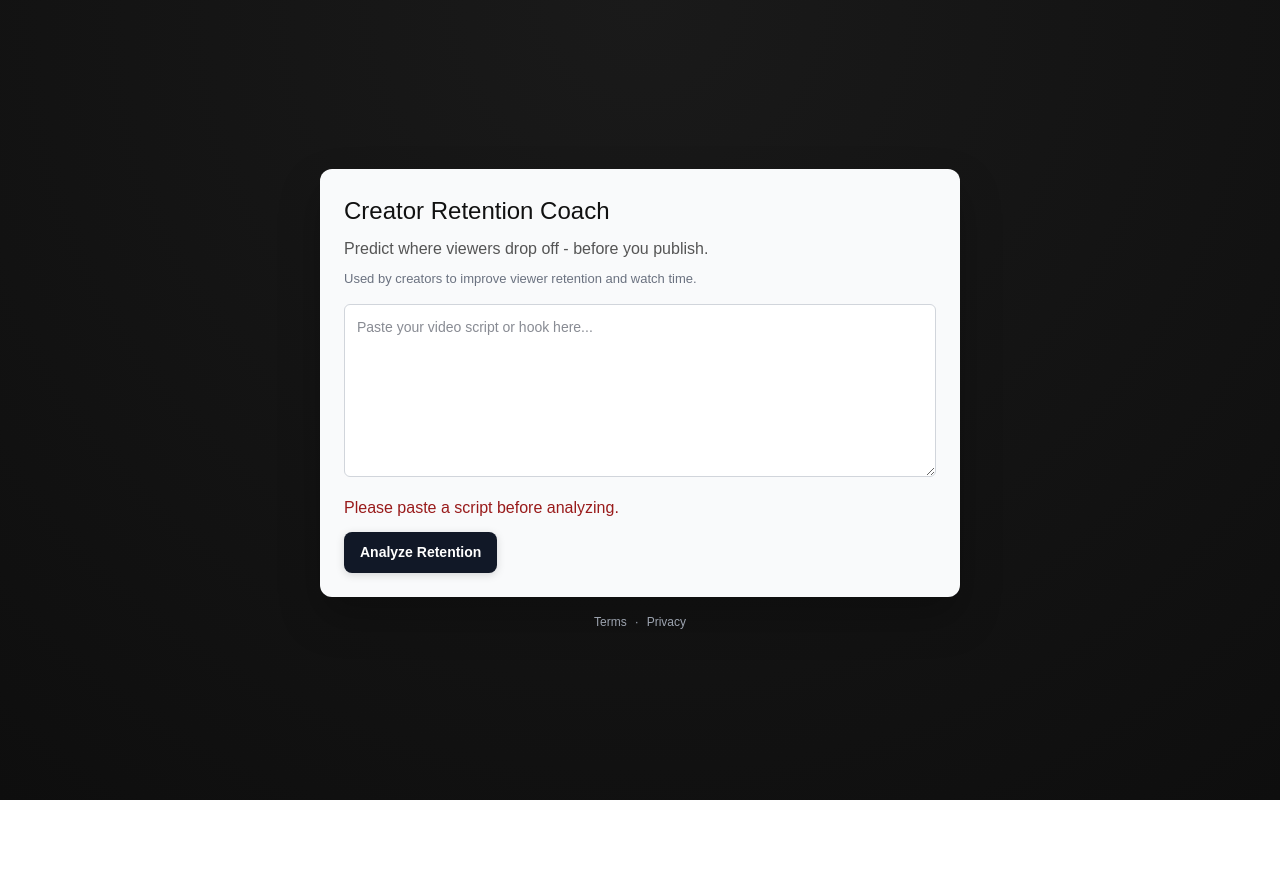
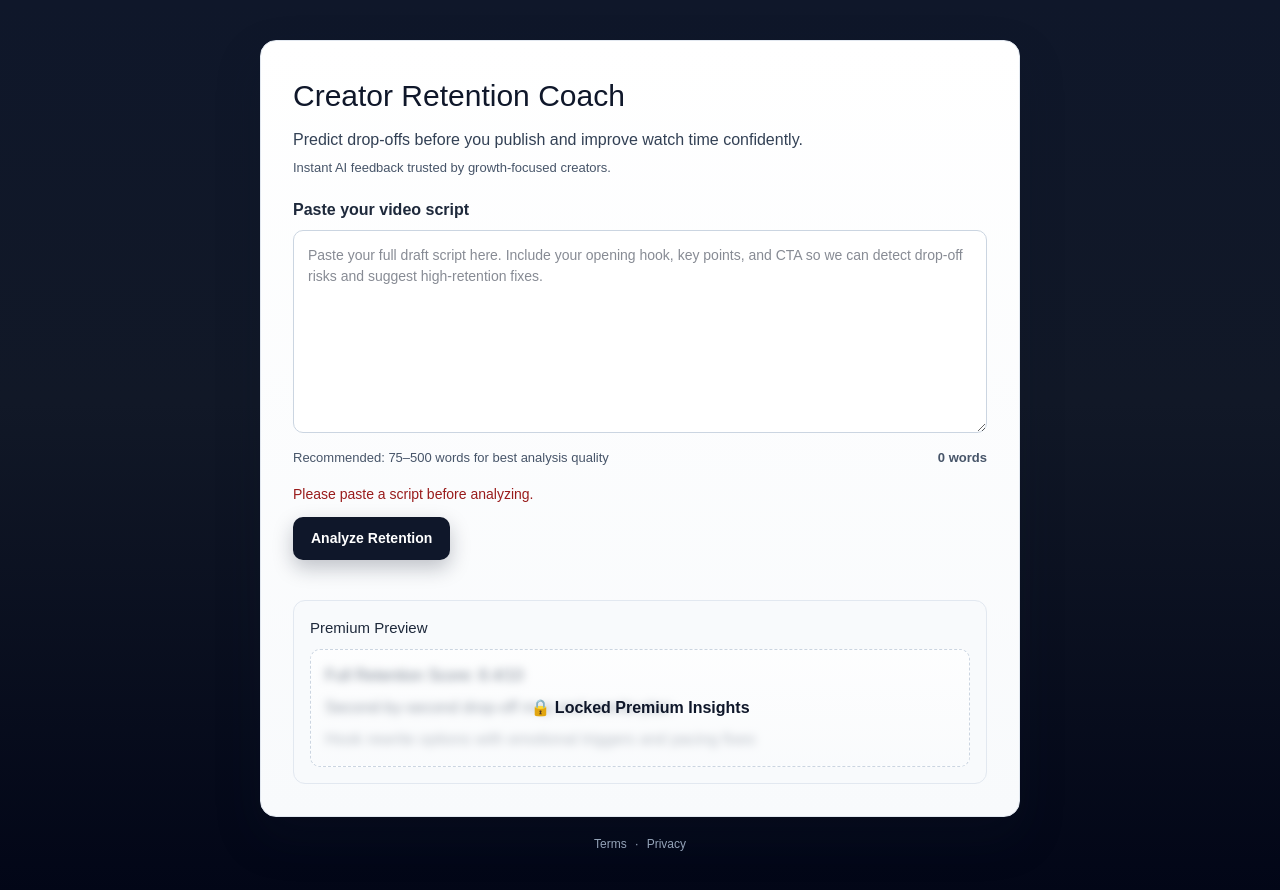
Before and after one commit to tafeemamair/creator-retention-coach, a Next.js app in the folder ui/: page / in a window 1280 px wide. Both pictures are taken after a click on the button "Analyze Retention". Shown: the top 890 px of the page. Before the commit the page ends 800 px from the top, so only its background shows below. Built offline with nearby package versions, Linux system fonts and the light colour scheme.

Commit message:
Improve retention coach UX and paywall flow

```diff
--- a/ui/app/api/create-order/route.ts
+++ b/ui/app/api/create-order/route.ts
@@ -1,11 +1,10 @@
 export const runtime = "nodejs";
 
 import { NextResponse } from "next/server";
+import Razorpay from "razorpay";
 
 export async function POST() {
   try {
-    const Razorpay = require("razorpay");
-
     const razorpay = new Razorpay({
       key_id: process.env.RAZORPAY_KEY_ID!,
       key_secret: process.env.RAZORPAY_KEY_SECRET!,
--- a/ui/app/page.tsx
+++ b/ui/app/page.tsx
@@ -9,17 +9,19 @@ export default function Home() {
         flexDirection: "column",
         alignItems: "center",
         justifyContent: "center",
-        background: "radial-gradient(circle at top, #1a1a1a, #0e0e0e)",
-        padding: 16,
+        background: "linear-gradient(180deg, #0f172a 0%, #111827 45%, #020617 100%)",
+        padding: "40px 16px",
       }}
     >
+      <div style={{ width: "100%", maxWidth: 860 }}>
         <RetentionForm />
-    <div style={{ marginTop: 16, fontSize: 12, color: "#9ca3af" }}>
-      <a href="/terms" style={{ color: "#9ca3af", marginRight: 8 }}>
+      </div>
+      <div style={{ marginTop: 18, fontSize: 12, color: "#94a3b8" }}>
+        <a href="/terms" style={{ color: "#94a3b8", marginRight: 8 }}>
           Terms
         </a>
         ·
-      <a href="/privacy" style={{ color: "#9ca3af", marginLeft: 8 }}>
+        <a href="/privacy" style={{ color: "#94a3b8", marginLeft: 8 }}>
           Privacy
         </a>
       </div>
--- a/ui/components/RetentionForm.tsx
+++ b/ui/components/RetentionForm.tsx
@@ -1,6 +1,42 @@
 "use client";
 
-import { useState, useEffect } from "react";
+import { useEffect, useMemo, useState } from "react";
+
+declare global {
+  interface Window {
+    Razorpay: new (options: RazorpayOptions) => RazorpayInstance;
+  }
+}
+
+
+type RazorpayOptions = {
+  key: string;
+  amount: number;
+  currency: string;
+  name: string;
+  description: string;
+  order_id: string;
+  prefill: {
+    name: string;
+  };
+  notes: {
+    product: string;
+  };
+  modal: {
+    ondismiss: () => void;
+  };
+  handler: () => void;
+  theme: {
+    color: string;
+  };
+};
+
+type RazorpayInstance = {
+  open: () => void;
+  on: (event: string, callback: () => void) => void;
+};
+const PRICE_LABEL = "₹49";
+const MAX_WORDS = 2000;
 
 export default function RetentionForm() {
   const [script, setScript] = useState("");
@@ -10,6 +46,11 @@ export default function RetentionForm() {
   const [showPaywall, setShowPaywall] = useState(false);
   const [error, setError] = useState("");
   const [successMessage, setSuccessMessage] = useState("");
+
+  const wordCount = useMemo(() => {
+    const trimmed = script.trim();
+    return trimmed ? trimmed.split(/\s+/).length : 0;
+  }, [script]);
 
   useEffect(() => {
     if (document.cookie.includes("paid=true")) {
@@ -22,14 +63,14 @@ export default function RetentionForm() {
       return "Please paste a script before analyzing.";
     }
 
-    const wordCount = input.trim().split(/\s+/).length;
+    const count = input.trim().split(/\s+/).length;
 
-    if (wordCount < 10) {
+    if (count < 10) {
       return "Script is too short. Please provide at least 10 words.";
     }
 
-    if (wordCount > 2000) {
-      return "Script is too long. Please limit to 2000 words.";
+    if (count > MAX_WORDS) {
+      return `Script is too long. Please limit to ${MAX_WORDS} words.`;
     }
 
     return null;
@@ -59,6 +100,11 @@ export default function RetentionForm() {
 
       const data = await res.json();
 
+      if (!res.ok) {
+        setError(data?.error || "Failed to analyze script.");
+        return;
+      }
+
       if (data.result) {
         setResult(data.result);
       }
@@ -71,7 +117,7 @@ export default function RetentionForm() {
           setSuccessMessage("Full analysis unlocked successfully!");
         }
       }
-    } catch (err) {
+    } catch {
       setError("Something went wrong. Please try again.");
     } finally {
       setLoading(false);
@@ -80,27 +126,35 @@ export default function RetentionForm() {
 
   function loadRazorpayScript(): Promise<boolean> {
     return new Promise((resolve) => {
-      if ((window as any).Razorpay) {
+      if (window.Razorpay) {
         resolve(true);
         return;
       }
 
-      const script = document.createElement("script");
-      script.src = "https://checkout.razorpay.com/v1/checkout.js";
-      script.onload = () => resolve(true);
-      script.onerror = () => resolve(false);
-      document.body.appendChild(script);
+      const scriptTag = document.createElement("script");
+      scriptTag.src = "https://checkout.razorpay.com/v1/checkout.js";
+      scriptTag.onload = () => resolve(true);
+      scriptTag.onerror = () => resolve(false);
+      document.body.appendChild(scriptTag);
     });
   }
 
   async function handlePayment() {
+    if (paymentLoading) return;
+
     setPaymentLoading(true);
     setError("");
 
     const loaded = await loadRazorpayScript();
 
     if (!loaded) {
-      setError("Failed to load Razorpay. Check your internet.");
+      setError("Failed to load Razorpay. Check your internet and try again.");
+      setPaymentLoading(false);
+      return;
+    }
+
+    if (!process.env.NEXT_PUBLIC_RAZORPAY_KEY_ID) {
+      setError("Payment is not configured. Missing NEXT_PUBLIC_RAZORPAY_KEY_ID.");
       setPaymentLoading(false);
       return;
     }
@@ -108,9 +162,15 @@ export default function RetentionForm() {
     try {
       const res = await fetch("/api/create-order", {
         method: "POST",
+        headers: { "Content-Type": "application/json" },
       });
 
       const order = await res.json();
+
+      if (!res.ok || !order?.id) {
+        setError(order?.message || "Could not create payment order. Please retry.");
+        return;
+      }
 
       const options = {
         key: process.env.NEXT_PUBLIC_RAZORPAY_KEY_ID,
@@ -119,22 +179,35 @@ export default function RetentionForm() {
         name: "Creator Retention Coach",
         description: "Unlock full retention analysis",
         order_id: order.id,
+        prefill: {
+          name: "Creator",
+        },
+        notes: {
+          product: "Creator Retention Coach Pro",
+        },
+        modal: {
+          ondismiss: () => {
+            setPaymentLoading(false);
+          },
+        },
         handler: function () {
-          document.cookie =
-            "paid=true; path=/; max-age=31536000; SameSite=Lax";
+          document.cookie = "paid=true; path=/; max-age=31536000; SameSite=Lax";
           setShowPaywall(false);
-          alert("Payment successful! Unlocking full analysis...");
+          setSuccessMessage("Payment successful! Full analysis unlocked.");
           handleAnalyze();
         },
         theme: {
-          color: "#f59e0b",
+          color: "#2563eb",
         },
       };
 
-      // @ts-ignore
-      const paymentObject = new (window as any).Razorpay(options);
+      const paymentObject = new window.Razorpay(options);
+      paymentObject.on("payment.failed", () => {
+        setError("Payment failed. Please try again.");
+        setPaymentLoading(false);
+      });
       paymentObject.open();
-    } catch (err) {
+    } catch {
       setError("Payment failed. Please try again.");
     } finally {
       setPaymentLoading(false);
@@ -145,50 +218,74 @@ export default function RetentionForm() {
     <div
       style={{
         width: "100%",
-        maxWidth: 640,
-        padding: 24,
-        background: "#f9fafb",
-        borderRadius: 12,
-        boxShadow: "0 20px 40px rgba(0,0,0,0.25)",
+        maxWidth: 760,
+        padding: 32,
+        background: "linear-gradient(180deg, #ffffff, #f8fafc)",
+        borderRadius: 16,
+        border: "1px solid #e2e8f0",
+        boxShadow: "0 20px 45px rgba(15, 23, 42, 0.22)",
         margin: "0 auto",
       }}
     >
-      <h1 style={{ fontSize: 24, marginBottom: 8, color: "#111" }}>
+      <h1 style={{ fontSize: 30, marginBottom: 10, color: "#0f172a" }}>
         Creator Retention Coach
       </h1>
 
-      <p style={{ color: "#555", marginBottom: 8 }}>
-        Predict where viewers drop off - before you publish.
+      <p style={{ color: "#334155", marginBottom: 6, fontSize: 16 }}>
+        Predict drop-offs before you publish and improve watch time confidently.
       </p>
 
-      <p style={{ color: "#6b7280", marginBottom: 16, fontSize: 13 }}>
-        Used by creators to improve viewer retention and watch time.
+      <p style={{ color: "#475569", marginBottom: 20, fontSize: 13 }}>
+        Instant AI feedback trusted by growth-focused creators.
       </p>
 
+      <label
+        htmlFor="script-input"
+        style={{ display: "block", marginBottom: 8, color: "#1e293b", fontWeight: 600 }}
+      >
+        Paste your video script
+      </label>
+
       <textarea
-        rows={7}
-        placeholder="Paste your video script or hook here..."
+        id="script-input"
+        rows={8}
+        placeholder="Paste your full draft script here. Include your opening hook, key points, and CTA so we can detect drop-off risks and suggest high-retention fixes."
         value={script}
         onChange={(e) => setScript(e.target.value)}
         style={{
           width: "100%",
-          padding: 12,
+          padding: 14,
           fontSize: 14,
-          lineHeight: 1.5,
-          borderRadius: 6,
-          border: "1px solid #d1d5db",
-          marginBottom: 12,
-          color: "#111827",
+          lineHeight: 1.55,
+          borderRadius: 10,
+          border: "1px solid #cbd5e1",
+          marginBottom: 8,
+          color: "#0f172a",
           backgroundColor: "#ffffff",
+          resize: "vertical",
         }}
       />
 
+      <div
+        style={{
+          display: "flex",
+          justifyContent: "space-between",
+          alignItems: "center",
+          marginBottom: 16,
+          color: wordCount > MAX_WORDS ? "#b91c1c" : "#475569",
+          fontSize: 13,
+        }}
+      >
+        <span>Recommended: 75–500 words for best analysis quality</span>
+        <strong>{wordCount} words</strong>
+      </div>
+
       {error && (
-        <div style={{ marginBottom: 12, color: "#991b1b" }}>{error}</div>
+        <div style={{ marginBottom: 12, color: "#991b1b", fontSize: 14 }}>{error}</div>
       )}
 
       {successMessage && (
-        <div style={{ marginBottom: 12, color: "#065f46" }}>
+        <div style={{ marginBottom: 12, color: "#065f46", fontSize: 14 }}>
           {successMessage}
         </div>
       )}
@@ -197,27 +294,110 @@ export default function RetentionForm() {
         onClick={handleAnalyze}
         disabled={loading}
         style={{
-          background: loading ? "#9ca3af" : "#111827",
+          background: loading ? "#94a3b8" : "#0f172a",
           color: "#ffffff",
           border: "none",
-          borderRadius: 8,
-          padding: "10px 16px",
+          borderRadius: 10,
+          padding: "11px 18px",
           fontSize: 14,
-          fontWeight: 600,
+          fontWeight: 700,
           cursor: loading ? "not-allowed" : "pointer",
-          boxShadow: "0 2px 8px rgba(0,0,0,0.15)",
+          boxShadow: "0 8px 20px rgba(15, 23, 42, 0.25)",
+          marginBottom: 20,
         }}
       >
         {loading ? "Analyzing..." : "Analyze Retention"}
       </button>
 
-      {result && <div style={{ marginTop: 20 }}>{result}</div>}
+      {result && (
+        <div
+          style={{
+            marginTop: 4,
+            borderRadius: 12,
+            border: "1px solid #dbeafe",
+            background: "#eff6ff",
+            padding: 16,
+            color: "#0f172a",
+            whiteSpace: "pre-line",
+            fontSize: 14,
+            lineHeight: 1.65,
+          }}
+        >
+          {result}
+        </div>
+      )}
+
+      <div
+        style={{
+          marginTop: 20,
+          borderRadius: 12,
+          border: "1px solid #e2e8f0",
+          background: "#f8fafc",
+          padding: 16,
+        }}
+      >
+        <h3 style={{ margin: "0 0 10px", color: "#1e293b", fontSize: 15 }}>Premium Preview</h3>
+        <div
+          style={{
+            position: "relative",
+            borderRadius: 10,
+            border: "1px dashed #cbd5e1",
+            padding: 14,
+            background: "#ffffff",
+            overflow: "hidden",
+          }}
+        >
+          <div style={{ filter: "blur(4px)", color: "#334155", userSelect: "none" }}>
+            <p style={{ margin: "0 0 8px" }}>Full Retention Score: 8.4/10</p>
+            <p style={{ margin: "0 0 8px" }}>Second-by-second drop-off map and rewrite plan</p>
+            <p style={{ margin: 0 }}>Hook rewrite options with emotional triggers and pacing fixes</p>
+          </div>
+          <div
+            style={{
+              position: "absolute",
+              inset: 0,
+              display: "flex",
+              alignItems: "center",
+              justifyContent: "center",
+              color: "#0f172a",
+              fontWeight: 700,
+              background: "linear-gradient(to bottom, rgba(248,250,252,0.25), rgba(248,250,252,0.8))",
+            }}
+          >
+            🔒 Locked Premium Insights
+          </div>
+        </div>
+      </div>
 
       {showPaywall && (
-        <div style={{ marginTop: 20 }}>
-          <p>Unlock full analysis for ₹49</p>
-          <button onClick={handlePayment} disabled={paymentLoading}>
-            {paymentLoading ? "Processing..." : "Pay ₹49 & Unlock"}
+        <div
+          style={{
+            marginTop: 20,
+            paddingTop: 18,
+            borderTop: "1px solid #e2e8f0",
+          }}
+        >
+          <p style={{ marginBottom: 10, color: "#1e293b", fontWeight: 600 }}>
+            Your free preview is ready. Unlock complete retention fixes for just {PRICE_LABEL}.
+          </p>
+          <button
+            onClick={handlePayment}
+            disabled={paymentLoading}
+            style={{
+              background: paymentLoading ? "#94a3b8" : "linear-gradient(135deg, #2563eb, #1d4ed8)",
+              color: "#ffffff",
+              border: "none",
+              borderRadius: 10,
+              padding: "12px 18px",
+              fontSize: 15,
+              fontWeight: 700,
+              cursor: paymentLoading ? "not-allowed" : "pointer",
+              boxShadow: "0 10px 25px rgba(37, 99, 235, 0.35)",
+              width: "100%",
+              maxWidth: 320,
+            }}
+          >
+            {paymentLoading ? "Processing..." : "Unlock Full Analysis – ₹49"}
           </button>
         </div>
       )}
--- a/ui/lib/analyze.ts
+++ b/ui/lib/analyze.ts
@@ -277,9 +277,10 @@ export async function analyzeRetention(
 FREE ANALYSIS (Preview)
 
 Estimated Duration: ${result.estimatedDuration}
+Hook Strength Score: ${Math.max(0, Math.min(10, (hookStrengthScore + 2) * 2))}/10
+One Retention Risk: ${result.weaknesses[0] || "Pacing may become flat in the middle section."}
 
 • Likely drop-off time: around second ${Math.round((estimatedSeconds * 0.3))} (estimate)
-• One key issue: ${result.weaknesses[0] || "N/A"}
 
 Upgrade to unlock:
 – Exact fixes
```
Lines whose indentation alone changed are shown as unchanged.
